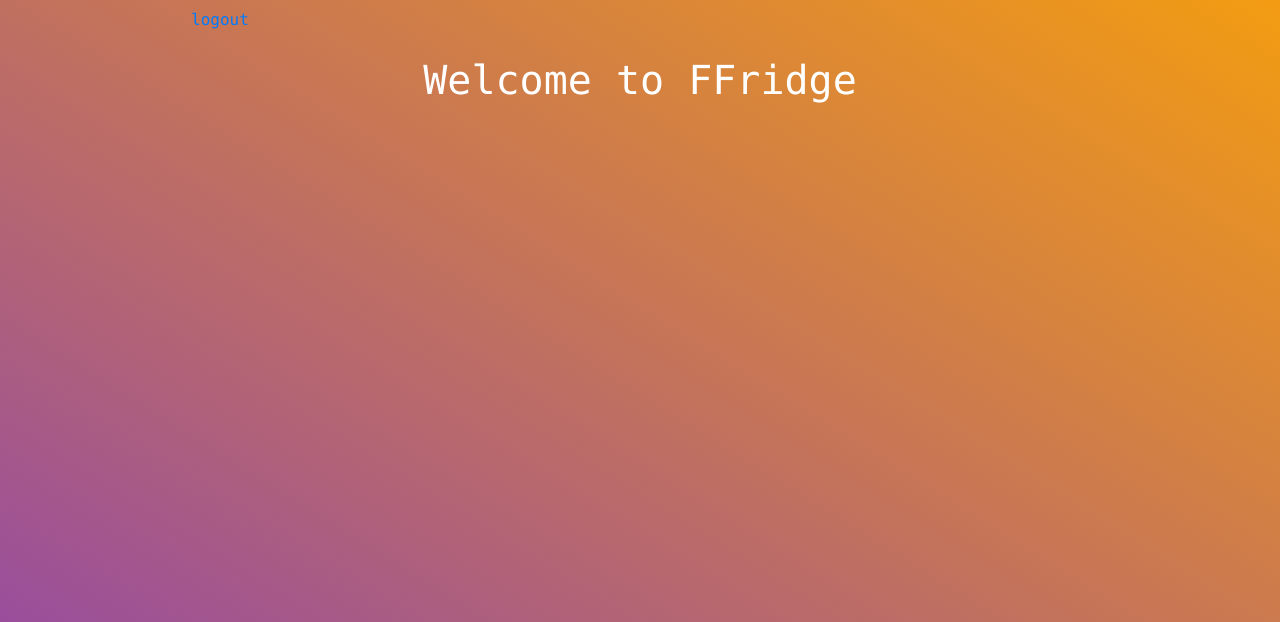
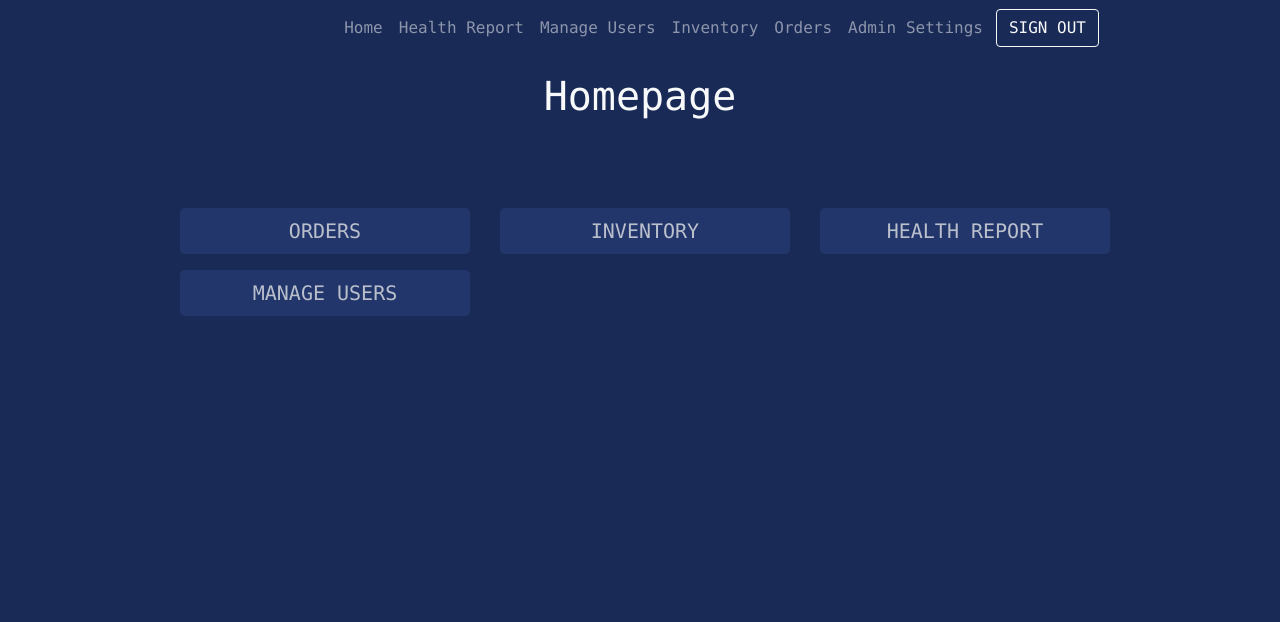
Before and after one commit to JWaters02/FFSmartApp, a Flask app: page /home in a window 1280 px wide. Shown: the top 622 px of the page. Run offline with Flask 3, Linux system fonts and the light colour scheme; some libraries are stand-ins or nearby versions.

Commit message:
home base

```diff
--- a/src/ecs/app.py
+++ b/src/ecs/app.py
@@ -1,4 +1,4 @@
-from flask import Flask, render_template, session, jsonify, request
+from flask import Flask, render_template, session, jsonify, request, flash
 from flask_session import Session
 import boto3
 import os
@@ -43,10 +43,6 @@ def logout():
 # pages
 @app.route('/',  methods=['GET', 'POST'])
 def index():
-    # if the button called home has been pressed, immediately return the home page
-    if request.form.get('home'):
-        print('home button pressed')
-        return render_template('home.html')
     if 'username' in session: # whatever the auth is for if they are logged in or not
         return render_template('home.html')
     else:
@@ -69,13 +65,14 @@ def index():
                 session['username'] = username
                 return render_template('home.html')
             else:
+                flash('Invalid username or password', 'error')
                 return render_template('login.html', error=response_payload['message'])
         return render_template('login.html')
 
 
 @app.route('/home')
 def home():
-    return render_template('home.html')
+    return render_template('home.html', username=session.get('username'))
 
 
 # run
--- a/src/ecs/static/css/index.css
+++ b/src/ecs/static/css/index.css
@@ -1,5 +1,6 @@
 body {
-    background: linear-gradient(to top right, #8e44ad 0%, #f39c12 100%);
+    /* background: linear-gradient(to top right, #8e44ad 0%, #f39c12 100%); */
+    background: #192A56;
     background-size: cover;
     background-repeat: no-repeat;
     background-attachment: fixed;
@@ -16,8 +17,8 @@ body {
 }
 
 button {
-    background: #2c3e50;
-    border: 1px solid #2c3e50;
+    background: #273C75;
+    border: 1px solid #273C75;
     border-radius: 3px;
     color: #ffffff;
     cursor: pointer;
@@ -29,8 +30,8 @@ button {
 }
 
 input {
-    background: #2c3e50;
-    border: 1px solid #2c3e50;
+    background: #273C75;
+    border: 1px solid #273C75;
     border-radius: 3px;
     color: #ffffff;
     font-family: 'Consolas', 'Courier New', monospace;
@@ -38,3 +39,23 @@ input {
     margin: 5px 5px;
     padding: 10px 20px;
 }
+
+.btn-secondary {
+    background: #273C75;
+    border: none;
+    opacity: 0.7;
+}
+
+.btn-secondary:hover {
+    opacity: 1;
+}
+
+h1.text-light {
+    margin-bottom: 40px;
+}
+
+@media (max-width: 768px) {
+    .btn-lg {
+        width: 100%;
+    }
+}
--- a/src/ecs/templates/base.html
+++ b/src/ecs/templates/base.html
@@ -8,18 +8,7 @@
         <title>{% block title %} {% endblock %}</title>
     </head>
     <body>
-        <section class="hero is-primary is-fullheight">
-            <div class="hero-head">
-                <nav class="navbar">
-                    <div class="container">
-                        <div id="navbarMenuHeroA" class="navbar-menu">
-                            <div class="navbar-end">
-                                {% block navlinks %} {% endblock %}
-                            </div>
-                        </div>
-                    </div>
-                </nav>
-            </div>
+        {% block nav %} {% endblock %}
         <div class="container mt-3">
             {% with messages = get_flashed_messages(with_categories=true) %}
                 {% if messages %}
@@ -39,8 +28,6 @@
                 {% block content %} {% endblock %}
             </div>
         </div>
-        </section>
-
         <script src="https://code.jquery.com/jquery-3.3.1.slim.min.js" integrity="sha384-q8i/X+965DzO0rT7abK41JStQIAqVgRVzpbzo5smXKp4YfRvH+8abtTE1Pi6jizo" crossorigin="anonymous"></script>
         <script src="https://cdnjs.cloudflare.com/ajax/libs/popper.js/1.14.7/umd/popper.min.js" integrity="sha384-UO2eT0CpHqdSJQ6hJty5KVphtPhzWj9WO1clHTMGa3JDZwrnQq4sF86dIHNDz0W1" crossorigin="anonymous"></script>
         <script src="https://stackpath.bootstrapcdn.com/bootstrap/4.3.1/js/bootstrap.min.js" integrity="sha384-JjSmVgyd0p3pXB1rRibZUAYoIIy6OrQ6VrjIEaFf/nJGzIxFDsf4x0xIM+B07jRM" crossorigin="anonymous"></script>
--- a/src/ecs/templates/home.html
+++ b/src/ecs/templates/home.html
@@ -1,13 +1,27 @@
-{% extends 'base.html' %}
+{% extends 'navbar.html' %}
 
-{% block title %}Home{% endblock %}
-
-{% block navlinks %}
-    <a href="{{ url_for('logout') }}" class="navbar-item">
-        logout
-    </a>
+{% block title %}
+Home
 {% endblock %}
 
 {% block content %}
-    <h1>Welcome to FFridge {{ username }}</h1>
+<div class="row">
+    <div class="col-12 text-center">
+        <h1 class="text-light">Homepage</h1>
+    </div>
+</div>
+<div class="row text-center mt-5">
+    <div class="col-md-4 mb-3">
+        <button class="btn btn-secondary btn-block btn-lg">Orders</button>
+    </div>
+    <div class="col-md-4 mb-3">
+        <button class="btn btn-secondary btn-block btn-lg">Inventory</button>
+    </div>
+    <div class="col-md-4 mb-3">
+        <button class="btn btn-secondary btn-block btn-lg">Health Report</button>
+    </div>
+    <div class="col-md-4 mb-3">
+        <button class="btn btn-secondary btn-block btn-lg">Manage Users</button>
+    </div>
+</div>
 {% endblock %}
--- /dev/null
+++ b/src/ecs/templates/navbar.html
@@ -0,0 +1,39 @@
+{% extends 'base.html' %}
+
+{% block head %}
+    {{ super() }}
+    <link rel="stylesheet" href="{{ url_for('static', filename='css/navbar.css') }}">
+{% endblock %}
+
+{% block nav %}
+<nav class="navbar navbar-expand-lg navbar-dark">
+    <button class="navbar-toggler" type="button" data-toggle="collapse" data-target="#navbarNav" aria-controls="navbarNav" aria-expanded="false" aria-label="Toggle navigation">
+        <span class="navbar-toggler-icon"></span>
+    </button>
+    <div class="collapse navbar-collapse">
+        <ul class="navbar-nav ml-auto">
+            <li class="nav-item">
+                <a class="nav-link" href="#">Home</a>
+            </li>
+            <li class="nav-item">
+                <a class="nav-link" href="#">Health Report</a>
+            </li>
+            <li class="nav-item">
+                <a class="nav-link" href="#">Manage Users</a>
+            </li>
+            <li class="nav-item">
+                <a class="nav-link" href="#">Inventory</a>
+            </li>
+            <li class="nav-item">
+                <a class="nav-link" href="#">Orders</a>
+            </li>
+            <li class="nav-item">
+                <a class="nav-link" href="#">Admin Settings</a>
+            </li>
+        </ul>
+        <form class="form-inline">
+            <button class="btn btn-outline-light" type="button">Sign out</button>
+        </form>
+    </div>
+</nav>
+{% endblock %}
```
Also changed, not shown: src/ecs/static/css/navbar.css (added, +13 -0 lines). Lines whose indentation alone changed are shown as unchanged.
